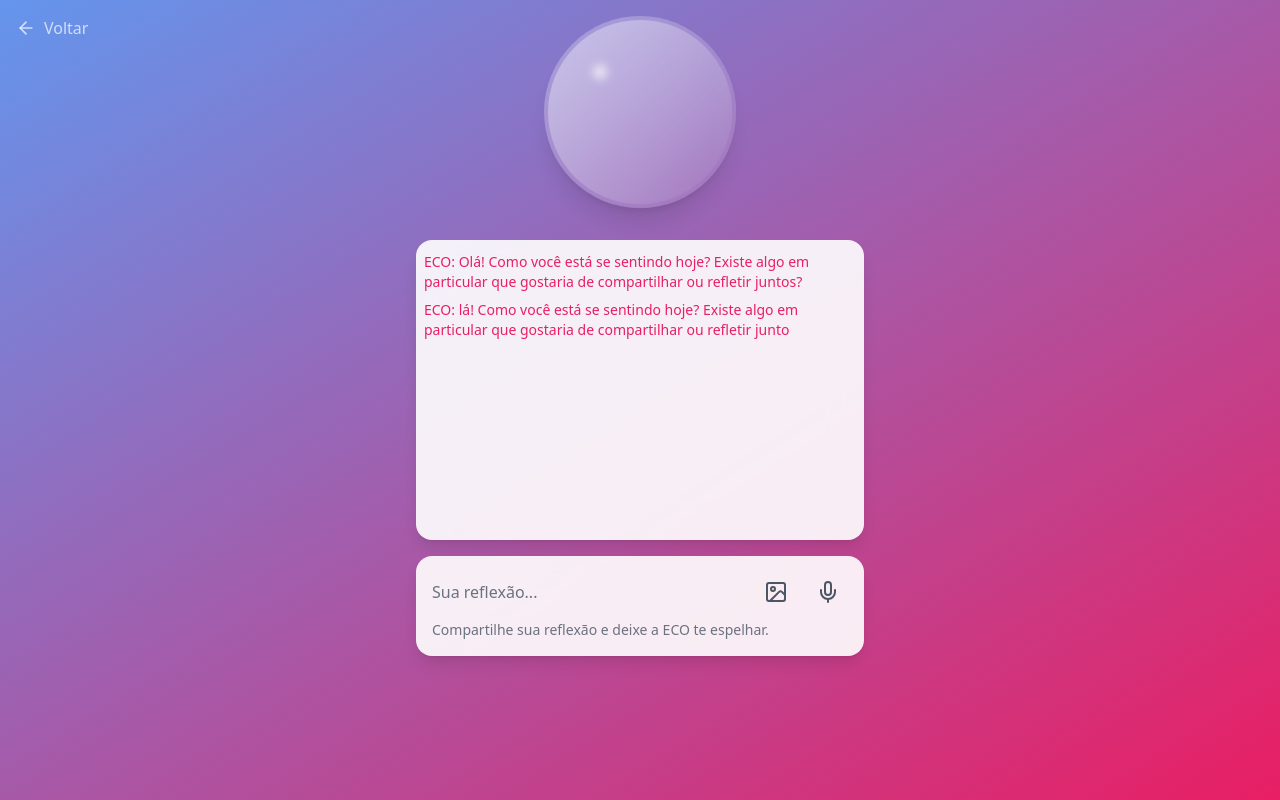
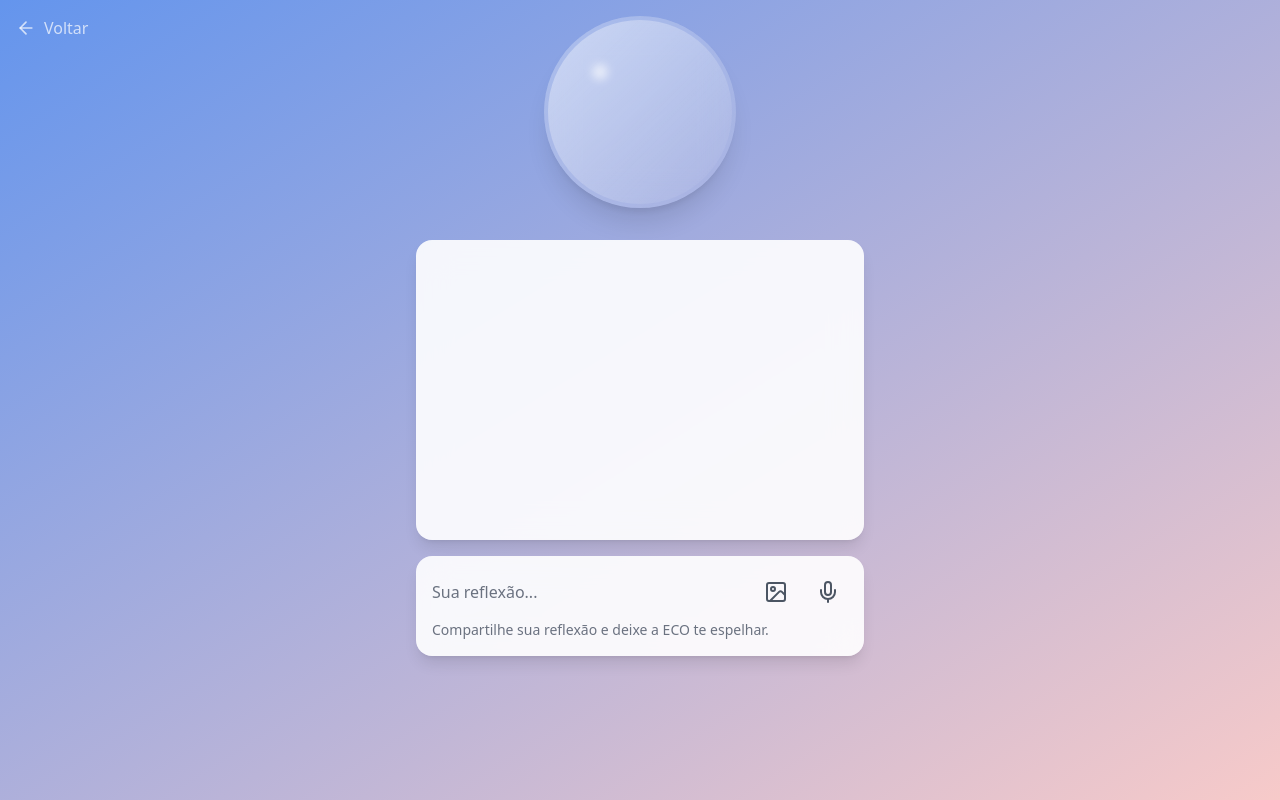
Before and after one commit to Bigajax/ECO, a React (Vite) app: page /eco-bubble in a window 1280 px wide. Built offline with nearby package versions, Linux system fonts and the light colour scheme.

Commit message:
Update EcoBubbleInterface.tsx

```diff
--- a/src/components/EcoBubbleInterface.tsx
+++ b/src/components/EcoBubbleInterface.tsx
@@ -3,11 +3,11 @@ import { Image, Mic, ArrowLeft, Pause, Play } from 'lucide-react';
 import { useNavigate } from 'react-router-dom';
 import './EcoBubbleInterface.css';
 import { FiMoon, FiHeart, FiBook, FiSettings } from 'react-icons/fi';
-import { sendMessageToOpenAI } from '../../src/sendMessageToOpenAI'; // Importação da função
+import { sendMessageToOpenAI } from '../../src/sendMessageToOpenAI'; // IMPORTAÇÃO ADICIONADA
 
-// Defina as cores azul Serylda e um tom de rosa mais escuro
+// Defina as cores azul Serylda e rosa quartzo diretamente no componente
 const seryldaBlue = '#6495ED';
-const ecoResponseColor = '#E91E63'; // Um rosa mais vibrante
+const quartzPink = '#F7CAC9';
 
 function EcoBubbleInterface() {
   const [message, setMessage] = useState('');
@@ -22,7 +22,6 @@ function EcoBubbleInterface() {
   const [isEcoSpeaking, setIsEcoSpeaking] = useState(false);
   const latestUserMessage = useRef<string | null>(null);
   const [isMenuOpen, setIsMenuOpen] = useState(false);
-  const hasInitialMessageSent = useRef(false); // Controla se a mensagem inicial já foi enviada
 
   const handleGoBack = useCallback(() => {
     navigate('/home');
@@ -91,15 +90,6 @@ function EcoBubbleInterface() {
     }
   }, [conversation, startVibration, stopVibration]);
 
-  useEffect(() => {
-    // Envia a mensagem inicial da ECO apenas uma vez
-    if (!hasInitialMessageSent.current && conversation.length === 0) {
-      const initialMessage = 'Olá! Como você está se sentindo hoje? Existe algo em particular que gostaria de compartilhar ou refletir juntos?';
-      setConversation((prev) => [...prev, `ECO: ${initialMessage}`]);
-      hasInitialMessageSent.current = true;
-    }
-  }, [conversation]);
-
   const togglePlayPause = useCallback(() => {
     if (audioPlayer) {
       if (isPlaying) {
@@ -128,7 +118,7 @@ function EcoBubbleInterface() {
 
   return (
     <div className="min-h-screen flex flex-col items-center p-4" style={{
-      background: `linear-gradient(to bottom right, ${seryldaBlue}, ${ecoResponseColor})` // Cor de fundo ligeiramente alterada para harmonia
+      background: `linear-gradient(to bottom right, ${seryldaBlue}, ${quartzPink})`
     }}>
       <button onClick={handleGoBack} className="absolute top-4 left-4 text-white/70 hover:text-white flex items-center gap-2">
         <ArrowLeft size={20} />
@@ -171,13 +161,13 @@ function EcoBubbleInterface() {
             className={`text-sm my-1 ${
               msg.startsWith('Você:') ? 'text-right' : 'text-left'
             }`}
-            style={{ color: msg.startsWith('Você:') ? seryldaBlue : ecoResponseColor }} // Aplicando a nova cor
+            style={{ color: msg.startsWith('Você:') ? seryldaBlue : quartzPink }}
           >
             {msg}
           </p>
         ))}
         {ecoResponseText && (
-          <p className="text-left text-sm my-1" style={{ color: ecoResponseColor }}>
+          <p className="text-left text-sm my-1" style={{ color: quartzPink }}>
             ECO: {ecoResponseText}
           </p>
         )}
```
